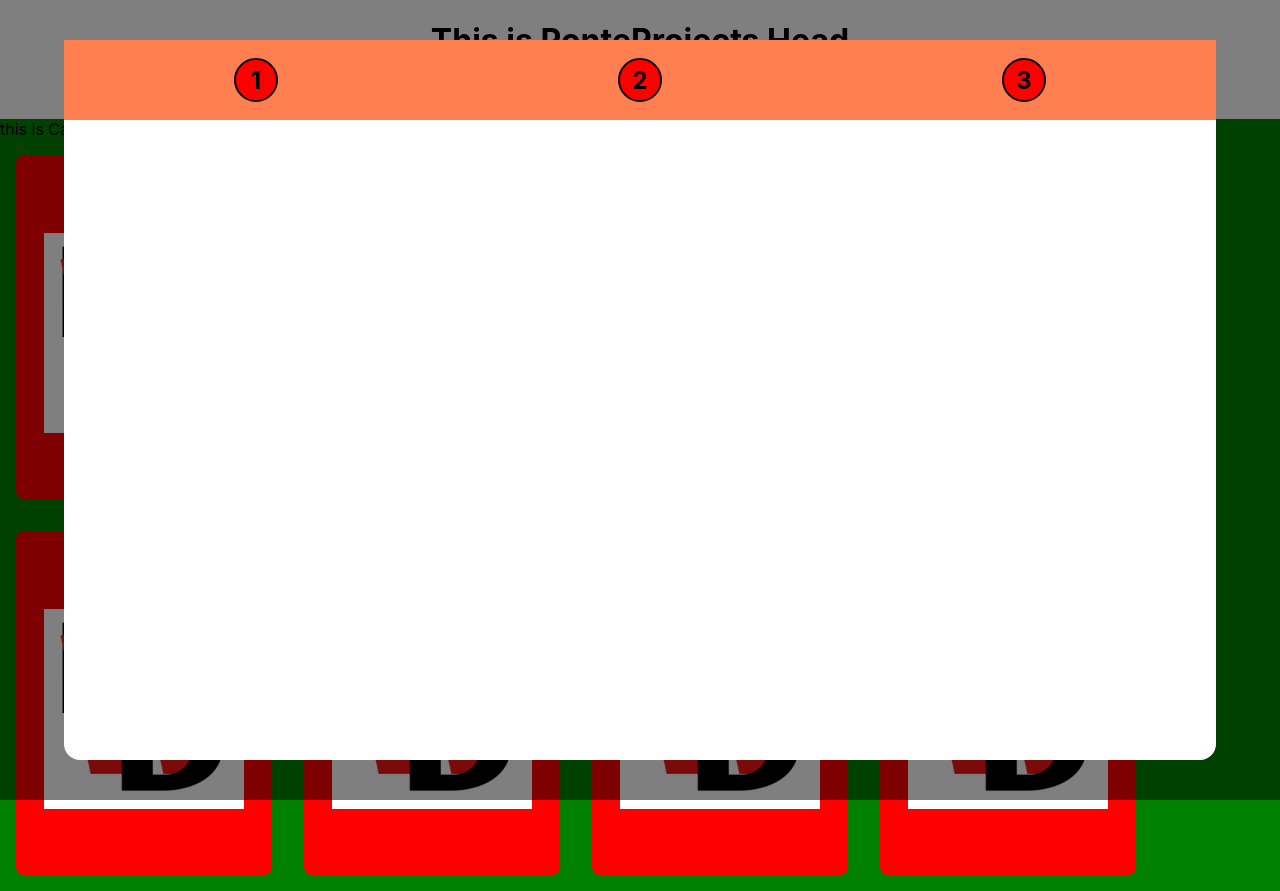
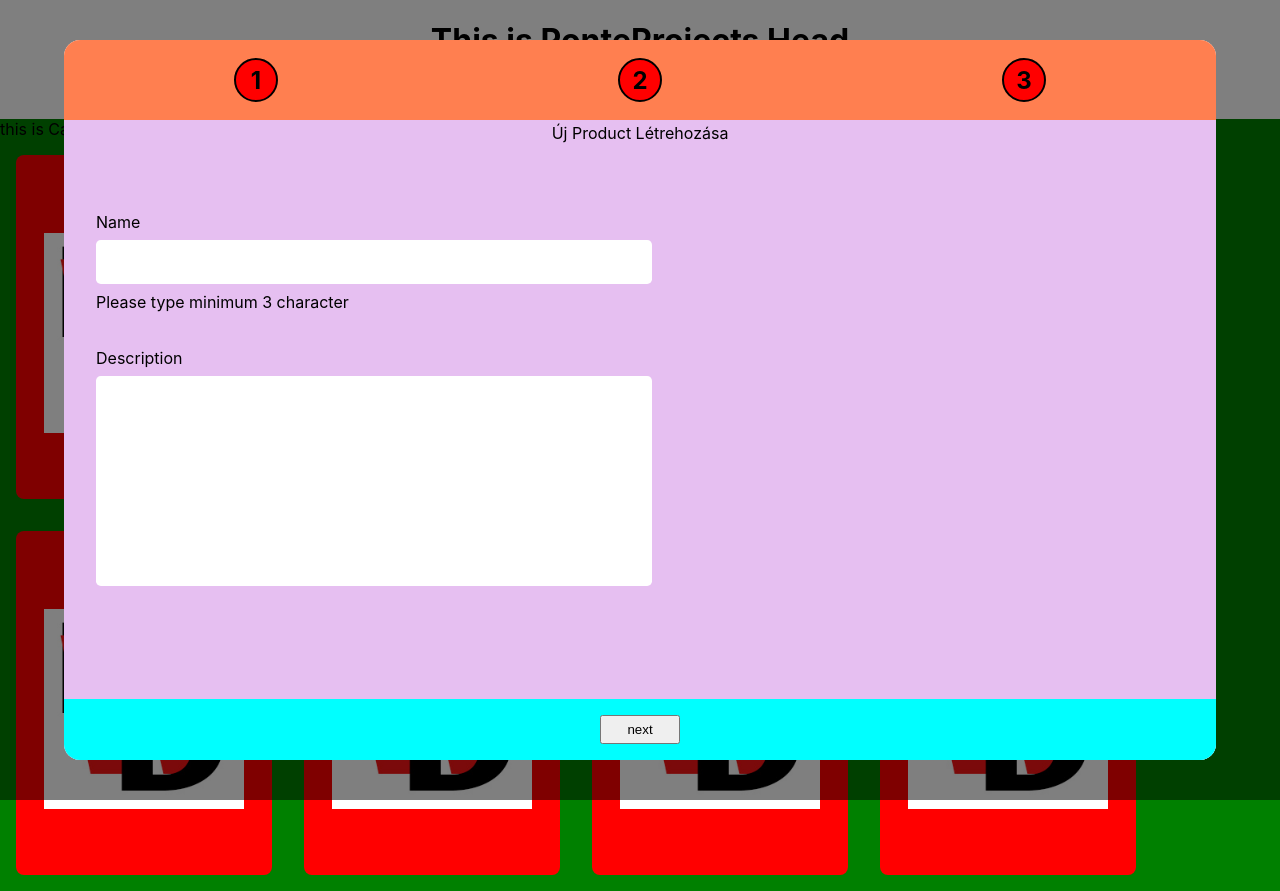
Before and after one commit to OwerHub/ponte-projects-frontend, a React (Create React App) app: page / in a window 1280 px wide. Built offline with nearby package versions, Linux system fonts and the light colour scheme.

Commit message:
PageOneOK

```diff
--- a/src/components/newProduct/NewProduct.tsx
+++ b/src/components/newProduct/NewProduct.tsx
@@ -1,13 +1,21 @@
 import "./dist/newproduct.css"
+import { useState } from "react"
 
 import { ProgressBar } from "../pogressBar/progressBar"
+import { NewProdPageOne } from "../newProductPages/newProductPageOne"
 
 export const NewProduct = () => {
+
+const [isPage, setPage] = useState<number>(1)
+
 
     return (
         <div className="newProductContainer">
             <div className="newProductInner">
                 <ProgressBar/>
+                <div className="newProdPages">
+                    {isPage === 1 &&  <NewProdPageOne/>}
+                </div>
             </div>
         </div>
     )
--- a/src/components/newProduct/newproduct.scss
+++ b/src/components/newProduct/newproduct.scss
@@ -14,5 +14,11 @@
     background-color: white;
     height: 90vh;
     width: 90vw;
-    border-radius: 1rem;;
+    border-radius: 1rem;
+    overflow: hidden;
 }
+
+.newProdPages{
+    height: 80vh;
+    background-color: rgb(230, 191, 241);
+}
--- /dev/null
+++ b/src/components/newProductPages/newProductPageOne.tsx
@@ -0,0 +1,78 @@
+import "./dist/newProductPages.css";
+import { useState, useEffect } from "react";
+import {nameValidator, descriptionValidator} from "../../services/validators"
+
+
+interface IerrorMessages {
+  name: string;
+  description: string;
+}
+
+export const NewProdPageOne = () => {
+
+  const [isErrorMessage, setErrorMessage] = useState<IerrorMessages>({
+    name: "",
+    description: "",
+  });
+  const [isValidPageOne, setValidPageOne] = useState<boolean>(false);
+  const [isValuesPageOne, setValuesPageOne] = useState<IerrorMessages>({
+    name: "",
+    description: "",
+  });
+
+  const validatePageOne = () => {
+    setErrorMessage({
+      name: nameValidator(isValuesPageOne.name),
+      description: descriptionValidator(isValuesPageOne.description),
+    });
+
+    setValidPageOne(
+      nameValidator(isErrorMessage.name).length > 0 &&
+        descriptionValidator(isErrorMessage.description).length > 0
+    );
+  };
+
+  useEffect(() => {
+    validatePageOne();
+  }, [isValuesPageOne]);
+
+  return (
+    <div className="newProdPageContainer">
+      <div className="newProgPageHead">Új Product Létrehozása</div>
+      <div className="newProgPageBody newProdPage1">
+        <div className="nameInputDiv inputDiv">
+          <label htmlFor="name">Name</label>
+          <input
+            name="name"
+            type="text"
+            onChange={(e) => {
+              setValuesPageOne((prev) => ({ ...prev, name: e.target.value }));
+            }}
+          />
+          <div className="inputErrorDiv">{isErrorMessage.name}</div>
+        </div>
+
+        <div className="descriptionInputDiv inputDiv">
+          <label htmlFor="description">Description</label>
+          <textarea
+            name="description"
+            id=""
+            cols={30}
+            rows={10}
+            onChange={(e) => {
+              setValuesPageOne((prev) => ({
+                ...prev,
+                description: e.target.value,
+              }));
+            }}
+          ></textarea>
+          <div className="inputErrorDiv">{isErrorMessage.description}</div>
+        </div>
+      </div>
+
+      <div className="newProdPageFooter">
+        <button disabled={isValidPageOne}>next</button>
+      </div>
+    </div>
+  );
+};
--- /dev/null
+++ b/src/components/newProductPages/newProductPages.scss
@@ -0,0 +1,61 @@
+
+
+.newProdPageContainer{
+    display: flex;
+    flex-direction: column;
+    justify-content: space-between;
+    height: 80vh;
+
+    .newProgPageHead{
+        justify-content: center;
+        text-align: center;
+        padding: .2rem 0;
+    }
+
+    .newProdPageFooter{
+        background-color: aqua;
+        display: flex;
+        justify-content: center;
+        gap: 1rem;
+        padding: 1rem 0;
+        button{
+            padding: .3rem ;
+            width: 5rem;
+
+        }
+    }
+}
+
+.inputsStandard{
+    font-size: 130%;
+    border: none;
+    border-radius: .3rem;
+    padding: 10px
+}
+
+.newProdPage1{
+    .inputDiv{
+        //background-color: red;
+        margin: 1rem;
+        display: flex;
+        flex-direction: column;
+        gap: .5rem;
+        padding: 0 2rem .5rem 1rem;
+        input{
+            @extend .inputsStandard;
+            width: 50%;
+
+        }
+        textarea{
+            @extend .inputsStandard;
+            resize: none;
+            width: 50%;
+        }
+        .inputErrorDiv{
+            height: 2rem;
+
+
+        }
+
+    }
+}
--- /dev/null
+++ b/src/services/validators.ts
@@ -0,0 +1,18 @@
+export const nameValidator = (name: string): string => {
+  return name.length >= 3 ? "" : "Please type minimum 3 character";
+};
+
+
+
+export const descriptionValidator = (description: string): string => {
+  if (description.length === 0) {
+    return "";
+  }
+  if (description.length <= 50) {
+    return `Minimum character is 50. You type ${description.length} character`;
+  } // your character is
+  if (description.length >= 250) {
+    return `Maximum character is 250. You type ${description.length} character`;
+  } // your character is
+  return "";
+};
```
Also changed, not shown: src/components/newProduct/dist/newproduct.css, src/components/newProductPages/dist/newProductPages.css (added).
